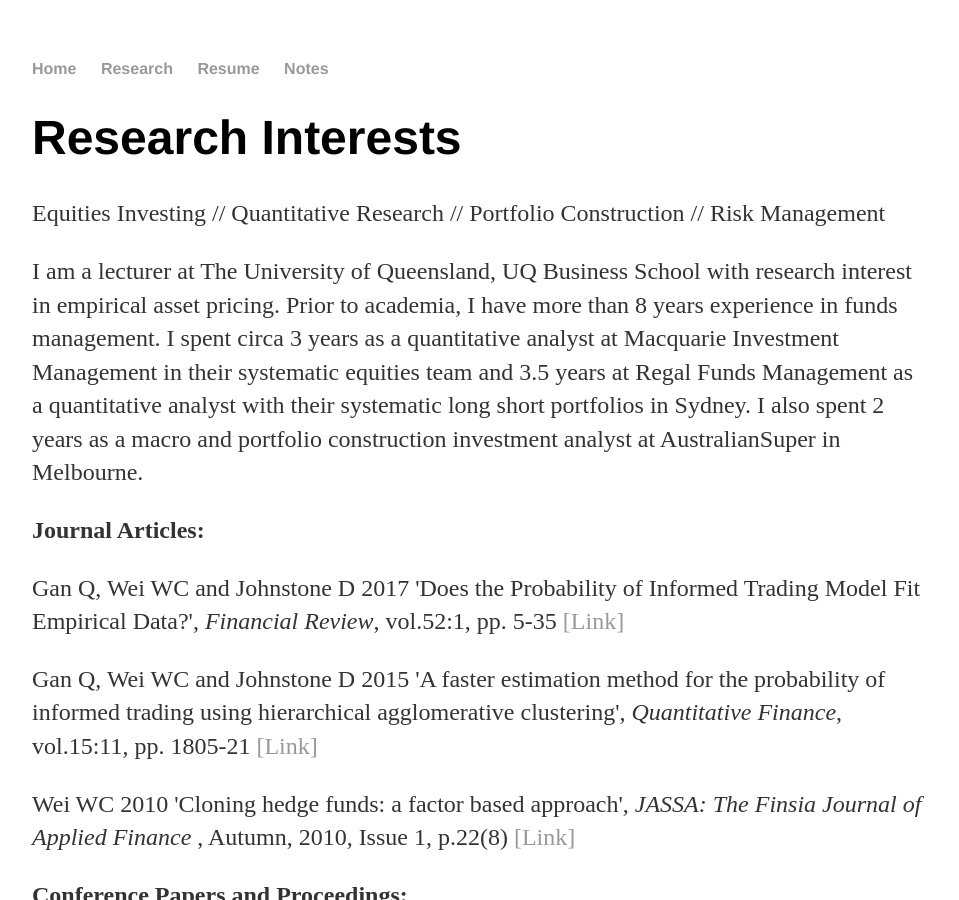
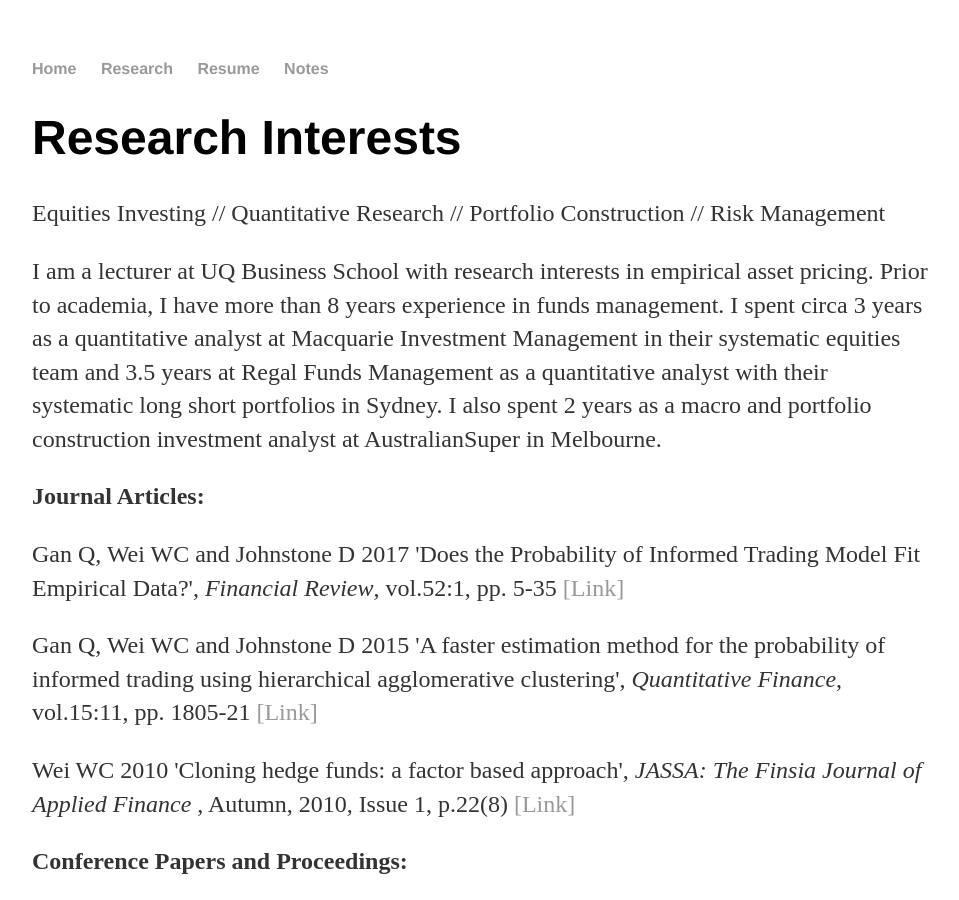
Before and after one commit to weiwangchun/weiwangchun.github.io, a Jekyll site: the page built from about/index.html, in a window 1280 px wide and 900 px high. Shown: the whole window, without its empty margins (160-1119 px from the left). Built offline with Jekyll 4.4.1, drawn with Linux system fonts in a browser that asks for light colours.

Commit message:
Update index.html

```diff
--- a/about/index.html
+++ b/about/index.html
@@ -7,7 +7,7 @@ title: Research Interests
   <h1> Research Interests </h1>
 
   <p> Equities Investing // Quantitative Research // Portfolio Construction // Risk Management </p>
-  <p> I am a lecturer at The University of Queensland, UQ Business School with research interest in empirical asset pricing. Prior to academia, I have more than 8 years experience in funds management. I spent circa 3 years as a quantitative analyst at Macquarie Investment Management in their systematic equities team and 3.5 years at Regal Funds Management as a quantitative analyst with their systematic long short portfolios in Sydney. I also spent 2 years as a macro and portfolio construction investment analyst at AustralianSuper in Melbourne. </p>
+  <p> I am a lecturer at  UQ Business School with research interests in empirical asset pricing. Prior to academia, I have more than 8 years experience in funds management. I spent circa 3 years as a quantitative analyst at Macquarie Investment Management in their systematic equities team and 3.5 years at Regal Funds Management as a quantitative analyst with their systematic long short portfolios in Sydney. I also spent 2 years as a macro and portfolio construction investment analyst at AustralianSuper in Melbourne. </p>
 
 
   <p><strong> Journal Articles: </strong></p>
```
